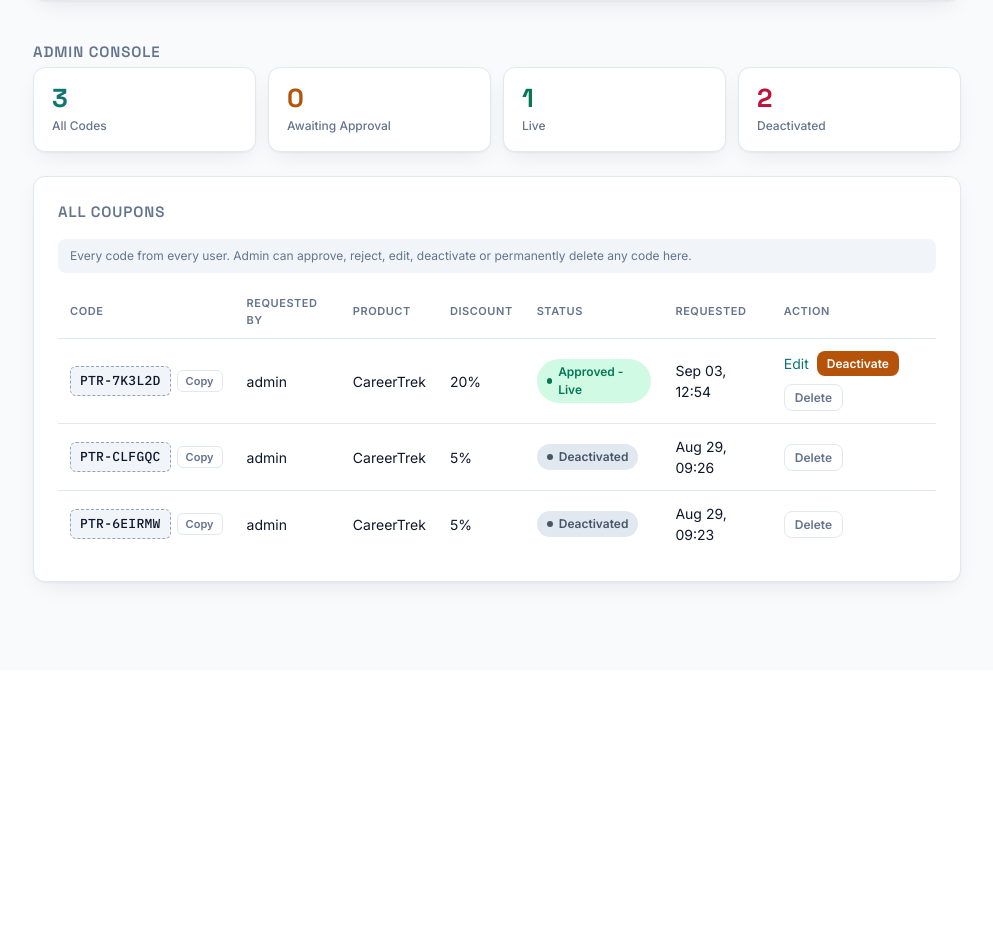
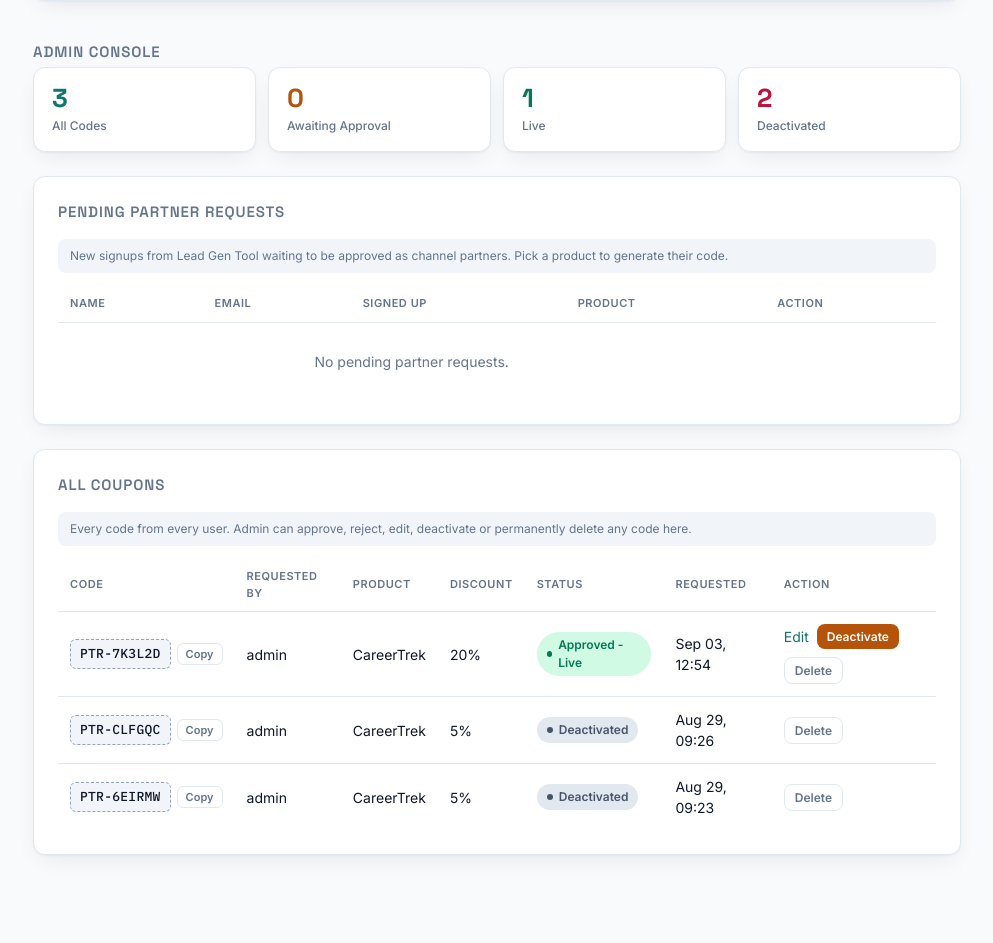
Before and after one commit to shauryasawai/referral_system, a Django app: page /dashboard/ in a window 1280 px wide. Shown: the part 874-1817 px from the top of the page, without its empty margins (143-1136 px from the left). Before the commit the page ends 1465 px from the top, so only its background shows below. Run offline with Django 5.2, Linux system fonts and the light colour scheme; a user stored in the database is signed in; data comes from the database, SQL or seed files in the repository; both versions use the stored data as it was after the commit.

Commit message:
linking_with_lead_gen

```diff
--- a/referrals/models.py
+++ b/referrals/models.py
@@ -178,3 +178,23 @@ class UserAccess(models.Model):
 
     def __str__(self):
         return f"{self.user.username}: {', '.join(self.allowed_products) or 'no products'}"
+
+
+class PartnerOnboardingRequest(models.Model):
+    STATUS_CHOICES = [
+        ("pending", "Pending Approval"),
+        ("approved", "Approved"),
+        ("rejected", "Rejected"),
+    ]
+    source_system = models.CharField(max_length=50)       # e.g. "leadgen"
+    external_user_id = models.CharField(max_length=100)   # their internal user pk
+    external_email = models.EmailField()
+    external_name = models.CharField(max_length=150, blank=True)
+    status = models.CharField(max_length=10, choices=STATUS_CHOICES, default="pending")
+    product = models.CharField(max_length=20, choices=PRODUCT_CHOICES, blank=True)  # set on approval
+    referral_code = models.ForeignKey(ReferralCode, null=True, blank=True, on_delete=models.SET_NULL)
+    callback_delivered = models.BooleanField(default=False)
+    created_at = models.DateTimeField(auto_now_add=True)
+
+    class Meta:
+        unique_together = ("source_system", "external_user_id")
--- a/referrals/templates/referrals/dashboard.html
+++ b/referrals/templates/referrals/dashboard.html
@@ -89,6 +89,70 @@
   </div>
 
   <div class="card">
+    <div class="card-head">
+      <h3>Pending partner requests</h3>
+      {% if partner_request_count %}<span class="badge badge-pending">{{ partner_request_count }}</span>{% endif %}
+    </div>
+    <div class="panel-note">New signups from Lead Gen Tool waiting to be approved as channel partners. Pick a product to generate their code.</div>
+    <div class="table-wrap">
+    <table>
+    <tr><th>Name</th><th>Email</th><th>Signed up</th><th>Product</th><th>Action</th></tr>
+    {% for r in partner_requests %}
+    <tr>
+      <td>{{ r.external_name|default:"—" }}</td>
+      <td>{{ r.external_email }}</td>
+      <td>{{ r.created_at|date:"M d, H:i" }}</td>
+      <td colspan="2">
+        <form action="{% url 'approve_partner_request' r.id %}" method="post" class="inline-form">
+          {% csrf_token %}
+          <select name="product" required>
+            <option value="" disabled selected>Choose product</option>
+            {% for value, label in product_choices %}
+              <option value="{{ value }}">{{ label }}</option>
+            {% endfor %}
+          </select>
+          <input type="number" name="discount_percent" min="1" max="100" step="1" placeholder="Discount %" required style="width:110px">
+          <button type="submit" class="btn-approve">Approve &amp; generate code</button>
+          <button type="submit" formaction="{% url 'reject_partner_request' r.id %}" formnovalidate class="btn-reject">Reject</button>
+        </form>
+      </td>
+    </tr>
+    {% empty %}
+    <tr class="empty-row"><td colspan="4">No pending partner requests.</td></tr>
+    {% endfor %}
+    </table>
+    </div>
+  </div>
+
+  {% if failed_deliveries %}
+  <div class="card">
+    <div class="card-head">
+      <h3>Approved but not delivered</h3>
+      <span class="badge badge-deactivated">{{ failed_deliveries|length }}</span>
+    </div>
+    <div class="panel-note">These were approved and a code was generated, but the webhook back to Lead Gen Tool failed — the user can't see their code yet.</div>
+    <div class="table-wrap">
+    <table>
+    <tr><th>Code</th><th>Email</th><th>Product</th><th>Approved</th><th></th></tr>
+    {% for r in failed_deliveries %}
+    <tr>
+      <td><span class="code-chip">{{ r.referral_code.code }}</span></td>
+      <td>{{ r.external_email }}</td>
+      <td>{{ r.get_product_display }}</td>
+      <td>{{ r.referral_code.approved_at|date:"M d, H:i" }}</td>
+      <td>
+        <form action="{% url 'retry_partner_delivery' r.id %}" method="post" class="inline-form">
+          {% csrf_token %}<button type="submit" class="btn-ghost" style="padding:5px 10px;font-size:12px">Retry delivery</button>
+        </form>
+      </td>
+    </tr>
+    {% endfor %}
+    </table>
+    </div>
+  </div>
+  {% endif %}
+
+  <div class="card">
     <div class="card-head"><h3>All coupons</h3></div>
     <div class="panel-note">Every code from every user. Admin can approve, reject, edit, deactivate or permanently delete any code here.</div>
     <div class="table-wrap">
--- a/referrals/urls.py
+++ b/referrals/urls.py
@@ -20,4 +20,10 @@ urlpatterns = [
 
     path("apply-code/", views.apply_code_page, name="apply_code_page"),
     path("apply-code/submit/", views.apply_referral_code, name="apply_referral_code"),
+
+    path("partner-requests/<int:request_id>/approve/", views.approve_partner_request, name="approve_partner_request"),
+    path("partner-requests/<int:request_id>/reject/", views.reject_partner_request, name="reject_partner_request"),
+    path("partner-requests/<int:request_id>/retry-delivery/", views.retry_partner_delivery, name="retry_partner_delivery"),
+
+    path("api/partner-requests/", views.create_partner_request, name="api_create_partner_request"),
 ]
--- a/referrals/views.py
+++ b/referrals/views.py
@@ -10,10 +10,13 @@ from django.http import JsonResponse
 from django.shortcuts import render, redirect, get_object_or_404
 from django.utils import timezone
 from django.views.decorators.http import require_http_methods
-
+from django.views.decorators.csrf import csrf_exempt
+from django.http import JsonResponse
+from django.conf import settings
+import json
 from . import wix_sync
 from .forms import AddUserForm, ApplyCodeForm, EditCodeForm, RequestCodeForm
-from .models import AuditLog, DEFAULT_CUSTOMER_DISCOUNT, PRODUCT_CHOICES, Referral, ReferralCode, UserAccess
+from .models import AuditLog, DEFAULT_CUSTOMER_DISCOUNT, PRODUCT_CHOICES, PartnerOnboardingRequest, Referral, ReferralCode, UserAccess
 
 
 # ---------------------------------------------------------------------------
@@ -144,6 +147,15 @@ def user_dashboard(request):
         all_codes = ReferralCode.objects.select_related("requested_by", "approved_by")
         context["all_codes_admin"] = all_codes
         context["admin_counts"] = _code_counts(all_codes)
+        partner_requests = PartnerOnboardingRequest.objects.filter(status="pending").order_by("created_at")
+        context["partner_requests"] = partner_requests
+        context["partner_request_count"] = partner_requests.count()
+        context["product_choices"] = PRODUCT_CHOICES
+        context["failed_deliveries"] = PartnerOnboardingRequest.objects.filter(
+            status="approved",
+            callback_delivered=False,
+            referral_code__isnull=False,
+        ).select_related("referral_code").order_by("-referral_code__approved_at")
 
     return render(request, "referrals/dashboard.html", context)
 
@@ -428,3 +440,127 @@ def apply_referral_code(request):
     )
     _log("redeemed", ref, None, f"Redeemed by {form.cleaned_data['email']}")
     return JsonResponse({"discount_percent": ref.discount_percent, "message": "Referral applied successfully"})
+
+
+def _check_api_key(request):
+    return request.headers.get("X-Internal-Api-Key") == settings.INTERNAL_API_KEY
+
+@csrf_exempt
+def create_partner_request(request):
+    if request.method != "POST" or not _check_api_key(request):
+        return JsonResponse({"error": "unauthorized"}, status=401)
+    data = json.loads(request.body)
+    req, _ = PartnerOnboardingRequest.objects.update_or_create(
+        source_system="leadgen",
+        external_user_id=str(data["user_id"]),
+        defaults={
+            "external_email": data["email"],
+            "external_name": data.get("name", ""),
+        },
+    )
+    return JsonResponse({"status": "queued", "request_id": req.id})
+
+# views.py
+
+@login_required
+@require_http_methods(["POST"])
+def approve_partner_request(request, request_id):
+    if not request.user.is_staff:
+        raise PermissionDenied("Admin access only.")
+    req = get_object_or_404(PartnerOnboardingRequest, id=request_id, status="pending")
+
+    product = request.POST.get("product", "")
+    if product not in dict(PRODUCT_CHOICES):
+        messages.error(request, "Choose a valid product before approving.")
+        return redirect("user_dashboard")
+
+    try:
+        discount_percent = int(request.POST.get("discount_percent", ""))
+        if not (1 <= discount_percent <= 100):
+            raise ValueError
+    except ValueError:
+        messages.error(request, "Discount must be a whole number between 1 and 100.")
+        return redirect("user_dashboard")
+
+    with transaction.atomic():
+        code = ReferralCode.objects.create(
+            code_type="partner",
+            requested_by=request.user,
+            owner_name=req.external_name,
+            owner_email=req.external_email,
+            product=product,
+            discount_percent=discount_percent,
+            approval_status="approved",
+            approved_by=request.user,
+            approved_at=timezone.now(),
+        )
+        req.status = "approved"
+        req.product = product
+        req.referral_code = code
+        req.save(update_fields=["status", "product", "referral_code"])
+        _log("approved", code, request.user,
+             f"Partner onboarding for {req.external_email} ({discount_percent}% off {code.get_product_display()})")
+
+    _sync_approved_code_to_wix(code, request.user)
+    _deliver_code_to_leadgen(req)
+
+    if code.wix_sync_status == "failed":
+        messages.warning(request, f"{code.code} approved, but Wix sync failed: {code.wix_sync_error}")
+    elif not req.callback_delivered:
+        messages.warning(request, f"{code.code} approved, but delivering it to Lead Gen Tool failed — retry from the table below.")
+    else:
+        messages.success(request, f"{code.code} approved and sent to {req.external_email}.")
+
+    return redirect("user_dashboard")
+
+
+@login_required
+@require_http_methods(["POST"])
+def reject_partner_request(request, request_id):
+    if not request.user.is_staff:
+        raise PermissionDenied("Admin access only.")
+    req = get_object_or_404(PartnerOnboardingRequest, id=request_id, status="pending")
+    with transaction.atomic():
+        req.status = "rejected"
+        req.save(update_fields=["status"])
+        _log("rejected", None, request.user, f"Partner onboarding request rejected for {req.external_email}")
+    messages.success(request, f"Request from {req.external_email} rejected.")
+    return redirect("user_dashboard")
+
+
+@require_http_methods(["POST"])
+def retry_partner_delivery(request, request_id):
+    if not request.user.is_staff:
+        raise PermissionDenied("Admin access only.")
+    req = get_object_or_404(
+        PartnerOnboardingRequest, id=request_id, status="approved",
+        callback_delivered=False, referral_code__isnull=False,
+    )
+    _deliver_code_to_leadgen(req)
+    if req.callback_delivered:
+        messages.success(request, f"{req.referral_code.code} delivered to Lead Gen Tool.")
+    else:
+        messages.warning(request, f"Retry failed — {req.referral_code.code} still not delivered. Check Lead Gen Tool connectivity.")
+    return redirect("user_dashboard")
+
+
+def _deliver_code_to_leadgen(req):
+    import requests
+    try:
+        resp = requests.post(
+            f"{settings.LEADGEN_BASE_URL}/api/coupon-assigned/",
+            json={
+                "user_id": req.external_user_id,
+                "code": req.referral_code.code,
+                "discount_percent": req.referral_code.discount_percent,
+                "product": req.product,
+            },
+            headers={"X-Internal-Api-Key": settings.INTERNAL_API_KEY},
+            timeout=5,
+        )
+        req.callback_delivered = resp.ok
+        req.save(update_fields=["callback_delivered"])
+    except requests.RequestException:
+        req.callback_delivered = False
+        req.save(update_fields=["callback_delivered"])
+        # log it — admin can retry from a "failed deliveries" view later
--- a/refsystem/settings.py
+++ b/refsystem/settings.py
@@ -26,7 +26,7 @@ SECRET_KEY = 'django-insecure-kczjknk=b(u&st5kd!yplnnl^jd6$w3)-bj%-e+aa)hcm&1ajp
 # SECURITY WARNING: don't run with debug turned on in production!
 DEBUG = True
 
-ALLOWED_HOSTS = []
+ALLOWED_HOSTS = ['*']
 
 
 # Application definition
@@ -132,7 +132,7 @@ MAILERS = {
 LOGIN_URL = "login"
 LOGIN_REDIRECT_URL = "user_dashboard"
 LOGOUT_REDIRECT_URL = "login"
-
+DEFAULT_AUTO_FIELD = "django.db.models.BigAutoField"
 import os
 from dotenv import load_dotenv
 
@@ -140,3 +140,5 @@ load_dotenv()
 
 WIX_API_KEY = os.getenv("WIX_API_KEY")
 WIX_SITE_ID = os.getenv("WIX_SITE_ID")
+LEADGEN_BASE_URL= os.getenv("LEADGEN_BASE_URL","http://127.0.0.1:8000/")
+INTERNAL_API_KEY = os.getenv("INTERNAL_API_KEY")
```
Also changed, not shown: db.sqlite3, referrals/migrations/0003_alter_auditlog_id_alter_referral_id_and_more.py (added), referrals/migrations/0004_alter_auditlog_id_alter_partneronboardingrequest_id_and_more.py (added).
